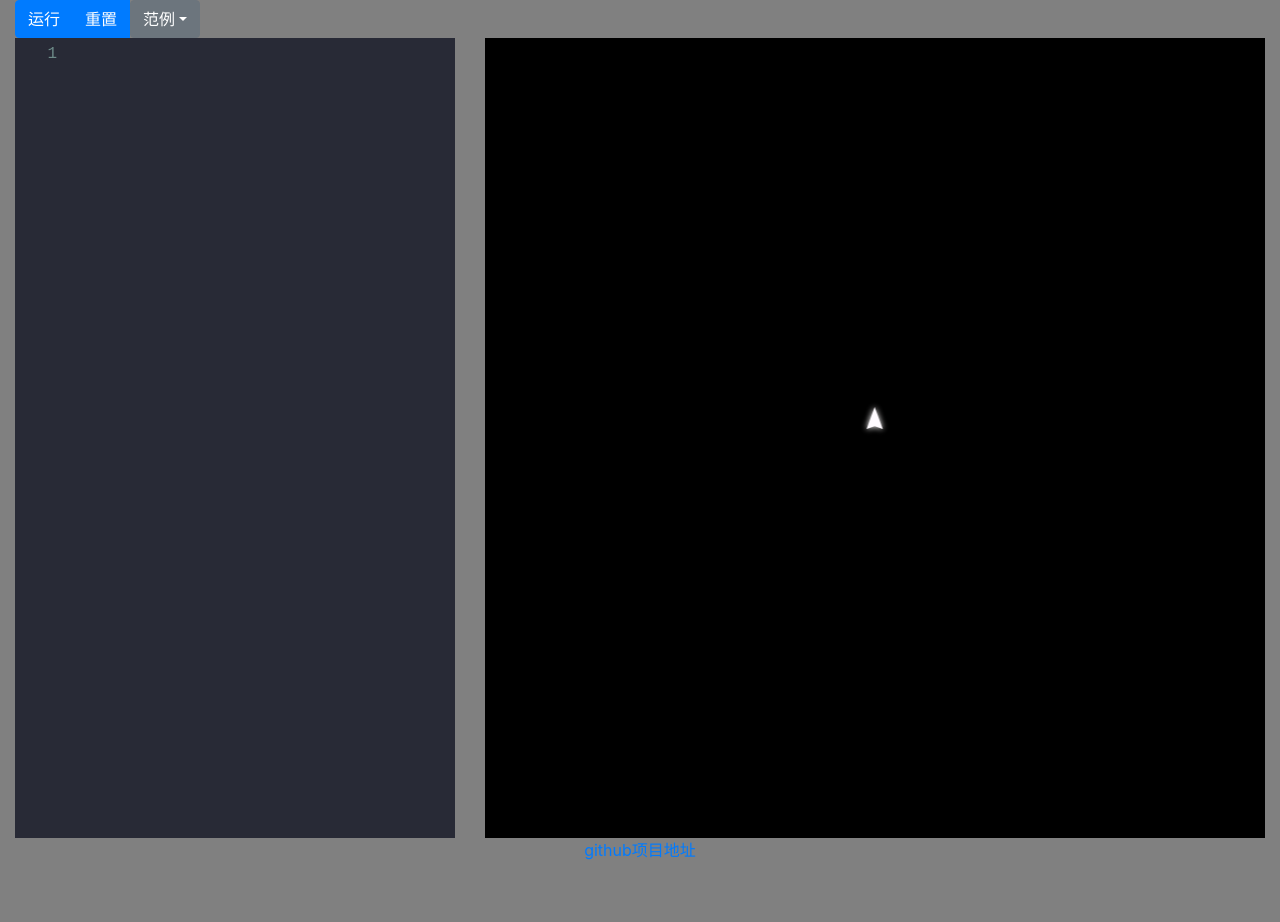
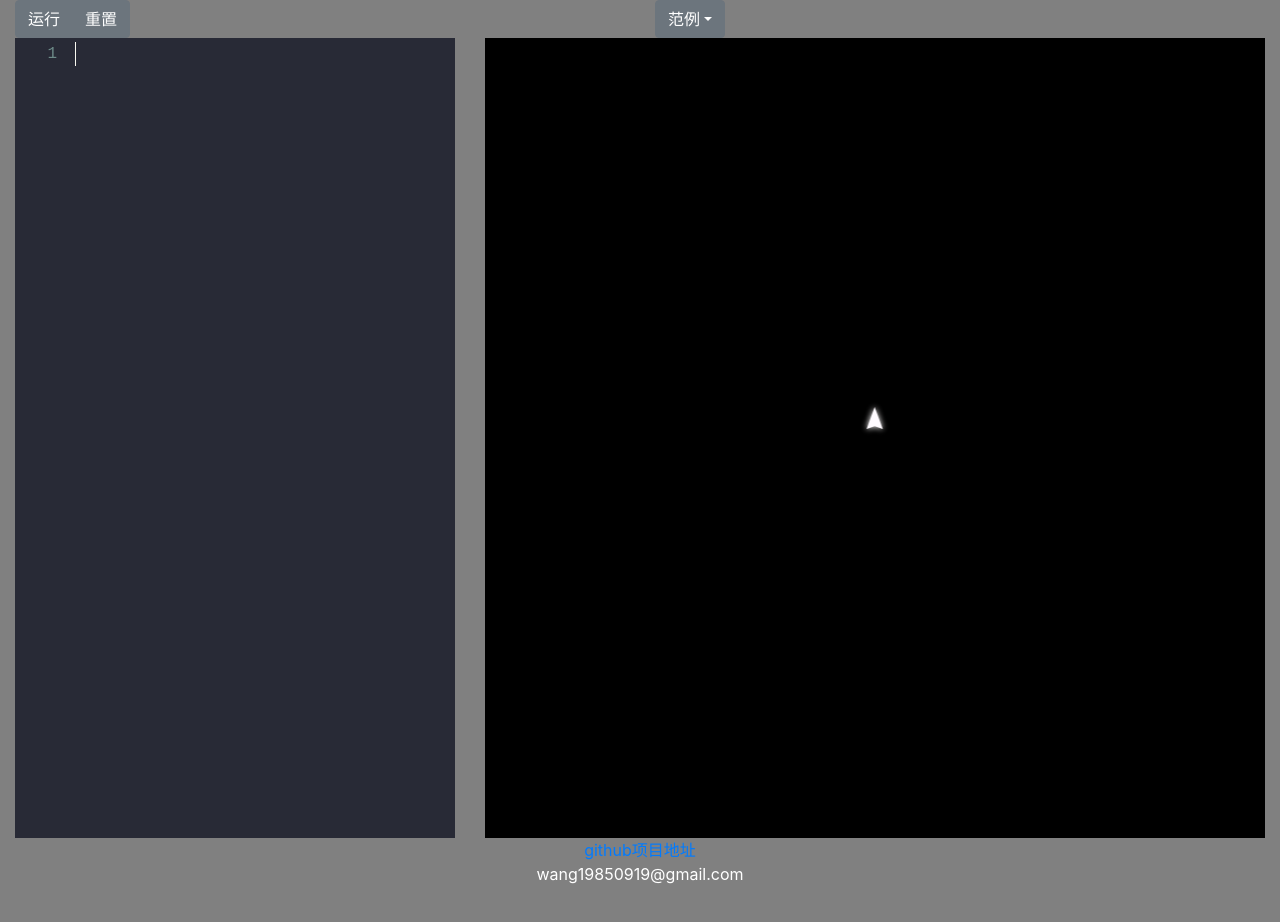
Before and after one commit to KingkongWang/js-logo-online, a React (Create React App) app: page / in a window 1280 px wide. Shown: the top 922 px of the page. Built offline with nearby package versions, Linux system fonts and the light colour scheme.

Commit message:
modified:   src/App.js

```diff
--- a/src/App.js
+++ b/src/App.js
@@ -64,11 +64,13 @@ class App extends Component {
           <Col>
             <div className="header">
               <ButtonGroup >
-                <Button color="primary" onClick={this.onRun}>运行</Button>
-                <Button color="primary" onClick={this.onReset}>重置</Button>
-                <SamplePanel onSelected={this.switchSample}/>
+                <Button color="secondary" onClick={this.onRun}>运行</Button>
+                <Button color="secondary" onClick={this.onReset}>重置</Button>
               </ButtonGroup>
             </div>
+          </Col>
+          <Col>
+            <SamplePanel onSelected={this.switchSample}/>
           </Col>
         </Row>
         <Row>
@@ -81,6 +83,7 @@ class App extends Component {
         </Row>
         <div className="footer">
           <a href="https://github.com/KingkongWang/js-logo-online">github项目地址</a>
+          <br/>wang19850919@gmail.com
         </div>
       </Container>
 
```
